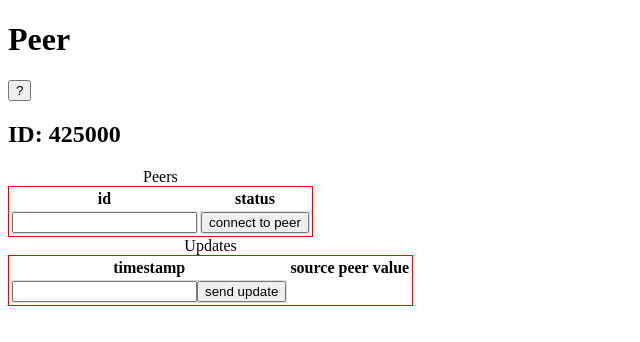
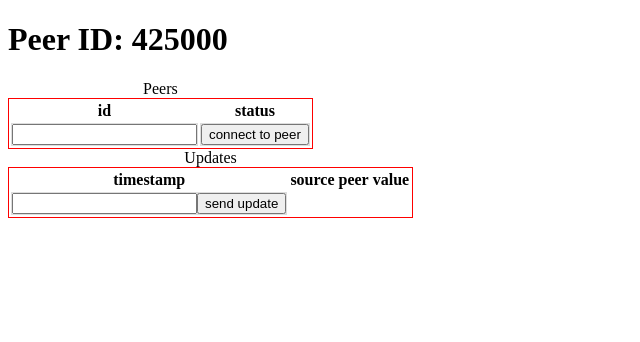
Before and after one commit to mLuby/grapevine, a website: page client/index.html in a window 1280 px wide. Shown: the whole page, without its empty margins (0-640 px from the left). Drawn offline with Linux system fonts and the light colour scheme; no server answers.

Commit message:
add favicon

```diff
--- a/client/index.html
+++ b/client/index.html
@@ -29,9 +29,7 @@
     </style>
   </head>
   <body ng-view ng-controller="grapevineController as ctrl">
-    <h1>Peer</h1>
-    <button ng-click="ctrl.doSomething()">?</button>
-    <h2>ID: {{ctrl.gv.id}}</h2>
+    <h1>Peer ID: {{ctrl.gv.id}}</h1>
     <table>
       <caption>Peers</caption>
       <tr>
```
Also changed, not shown: client/favicon.ico (added).
